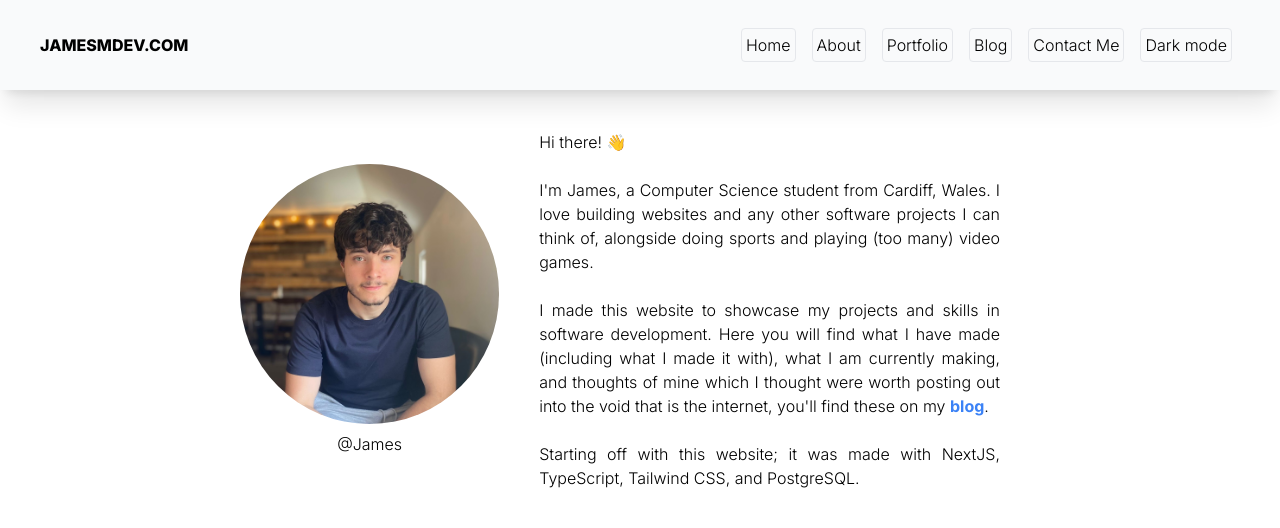
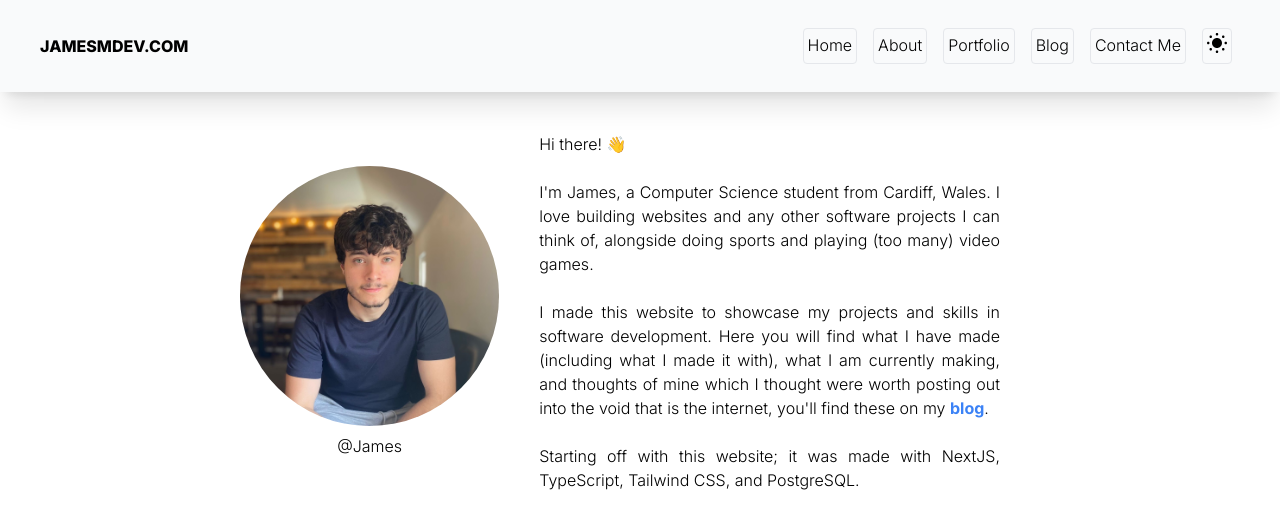
Before and after one commit to james-hulud/portfolio-website, a Next.js app in the folder frontend/portfolio/: page /about in a window 1280 px wide. Shown: the top 528 px of the page. Built offline with nearby package versions, Linux system fonts and the light colour scheme.

Commit message:
dark mode start

```diff
--- a/frontend/portfolio/src/app/(components)/ContactMe.tsx
+++ b/frontend/portfolio/src/app/(components)/ContactMe.tsx
@@ -1,6 +1,6 @@
 "use client";
 
-import { ChangeEvent, useState } from "react";
+import { ChangeEvent, SyntheticEvent, useState } from "react";
 import emailjs from "@emailjs/browser";
 import { useRouter } from "next/navigation";
 
@@ -12,9 +12,8 @@ const ContactMe = () => {
   const [subject, setSubject] = useState("");
   const [message, setMessage] = useState("");
 
-  const submitQuery = (e: any) => {
+  const submitQuery = (e: SyntheticEvent<HTMLFormElement, SubmitEvent>) => {
     e.preventDefault();
-
     let templateParams = {
       from_name: name,
       from_email: email,
--- a/frontend/portfolio/src/app/(components)/Nav.tsx
+++ b/frontend/portfolio/src/app/(components)/Nav.tsx
@@ -1,7 +1,8 @@
-import React from "react";
+import React, { ReactNode } from "react";
 import Link from "next/link";
+import Image from "next/image";
 
-const Nav = () => {
+const Nav = (props: { darkMode: boolean }) => {
   return (
     <nav className="shadow-xl bg-gray-50">
       <div className="flex justify-between py-5 px-10">
@@ -37,7 +38,23 @@ const Nav = () => {
               </Link>
             </li>
             <li className="hover:scale-110 hover:bg-gray-100">
-              <button>Dark mode</button>
+              <button>
+                {props.darkMode ? (
+                  <Image
+                    src="/nav/moon.svg"
+                    width={20}
+                    height={20}
+                    alt="dark_mode"
+                  />
+                ) : (
+                  <Image
+                    src="/nav/sun.svg"
+                    width={20}
+                    height={20}
+                    alt="dark_mode"
+                  />
+                )}
+              </button>
             </li>
           </ul>
         </div>
--- a/frontend/portfolio/src/app/layout.tsx
+++ b/frontend/portfolio/src/app/layout.tsx
@@ -24,7 +24,7 @@ export default function RootLayout({
   return (
     <html lang="en">
       <body className={`${inter.className} ${open_sans.className}`}>
-        <Nav />
+        <Nav darkMode={false} />
         {children}
       </body>
     </html>
```
Also changed, not shown: frontend/portfolio/public/nav/moon.svg (added), frontend/portfolio/public/nav/sun.svg (added).
